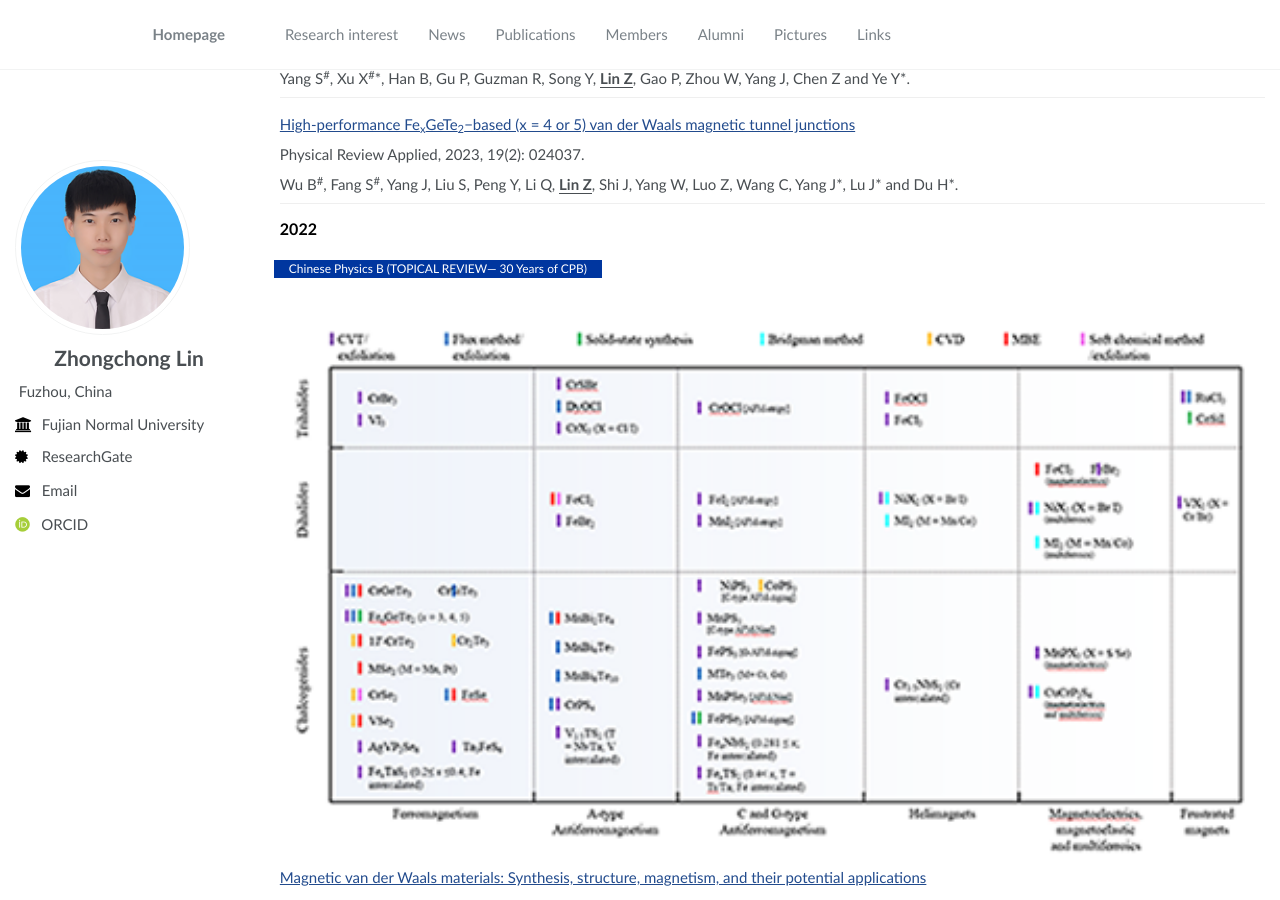
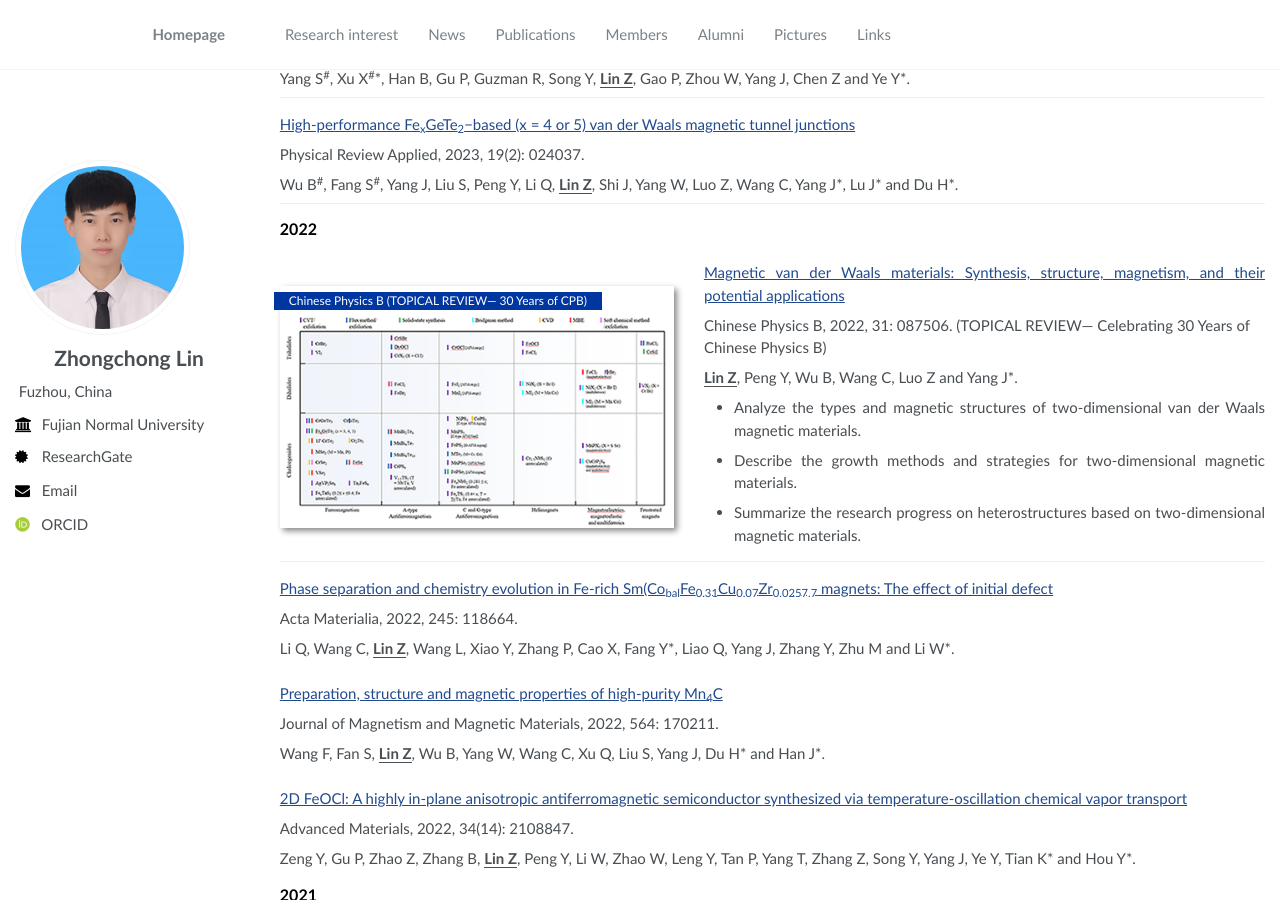
Before and after one commit to zhongchonglin/zhongchonglin.github.io, a Jekyll site: the page built from _pages/about.md, in a window 1280 px wide and 900 px high, scrolled down 3070 px. Built offline with Jekyll 4.4.1, drawn with Linux system fonts in a browser that asks for light colours; some web fonts are replaced.

Commit message:
Update about.md

```diff
--- a/_pages/about.md
+++ b/_pages/about.md
@@ -158,7 +158,7 @@ redirect_from:
 
 
 
-<div >
+<div class="paper-box">
             <div class="paper-box-image">
               <div>
                 <div class="badge">Chinese Physics B (TOPICAL REVIEW— 30 Years of CPB) </div><img src="images/2022zs.png" alt="sym"
@@ -179,7 +179,7 @@ redirect_from:
             </div>
 </div>
 
-<div class="paper-box">
+<div >
 <div style="height: 1.0em;"></div>
   <p><a href="https://www.sciencedirect.com/science/article/pii/S1359645422010394">Phase separation and chemistry evolution in Fe-rich Sm(Co<sub>bal</sub>Fe<sub>0.31</sub>Cu<sub>0.07</sub>Zr<sub>0.025</sub><sub>7.7</sub> magnets: The effect of initial defect</a> <br>
                 <p>Acta Materialia, 2022, 245: 118664.</p>
@@ -188,7 +188,7 @@ redirect_from:
             </div>
 
 
-<div class="paper-box">
+<div >
 <div style="height: 1.0em;"></div>
   <p><a href="https://www.sciencedirect.com/science/article/pii/S0304885322010964">Preparation, structure and magnetic properties of high-purity Mn<sub>4</sub>C</a> <br>
                 <p>Journal of Magnetism and Magnetic Materials, 2022, 564: 170211.</p>
@@ -197,7 +197,7 @@ redirect_from:
             </div>
 
 
-<div class="paper-box">
+<div c>
 <div style="height: 1.0em;"></div>
   <p><a href="https://onlinelibrary.wiley.com/doi/full/10.1002/adma.202108847">2D FeOCl: A highly in-plane anisotropic antiferromagnetic semiconductor synthesized via temperature-oscillation chemical vapor transport</a> <br>
                 <p>Advanced Materials, 2022, 34(14): 2108847.</p>
```
